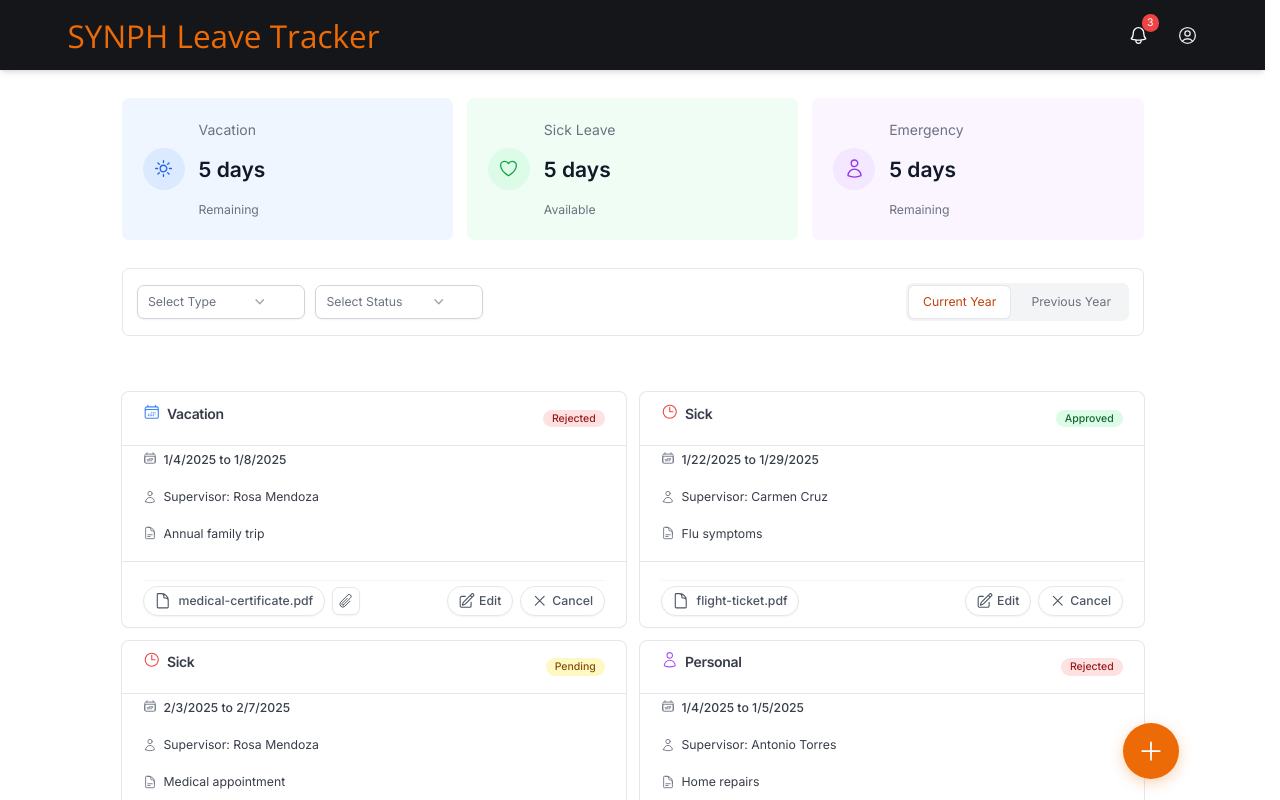
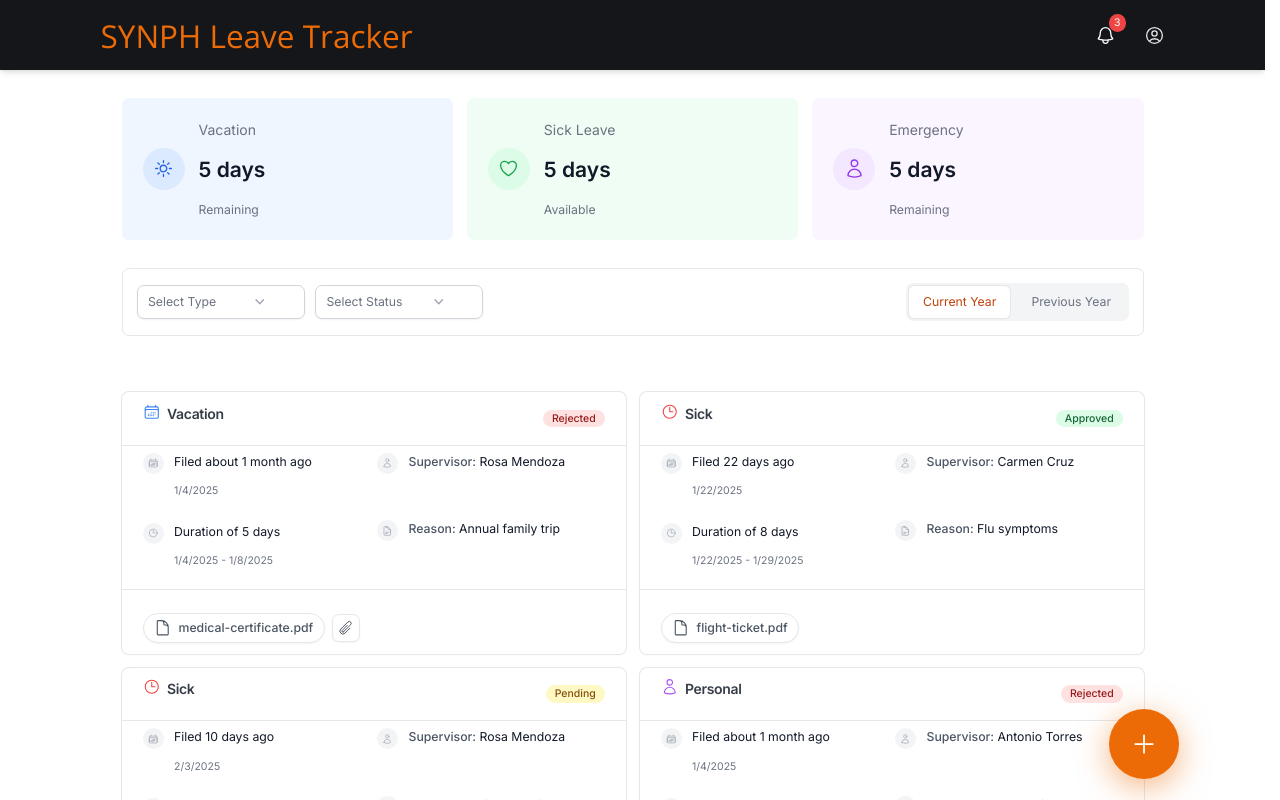
Before and after one commit to jeffreymoya/leave-tracker, a Next.js app in the folder apps/web/: page /dashboard in a window 1280 px wide. Shown: the top 800 px of the page. Built offline with nearby package versions, Linux system fonts and the light colour scheme.

Commit message:
feat: Enhance leave request modal with quick date options

```diff
--- a/apps/web/app/_components/navigation/index.tsx
+++ b/apps/web/app/_components/navigation/index.tsx
@@ -15,7 +15,7 @@ export default function Navigation() {
 
   return (
     <nav className="relative bg-[var(--primary)] shadow-md z-50">
-      <div className="container h-20 flex items-center justify-between">
+      <div className="max-w-7xl mx-auto h-20 flex items-center justify-between px-6">
         <Link
           id="header-logo"
           href="/"
--- a/apps/web/app/dashboard/_components/leaves/create-leave-modal.tsx
+++ b/apps/web/app/dashboard/_components/leaves/create-leave-modal.tsx
@@ -25,10 +25,37 @@ interface CreateLeaveModalProps {
   onClose: () => void
 }
 
+// Add new type for quick options
+type DateQuickOption = { label: string; duration: number };
+
+const leaveTypeOptions: LeaveType[] = ['Sick', 'Vacation', 'Emergency'];
+const QUICK_OPTIONS: Record<LeaveType, DateQuickOption[]> = {
+  'Vacation': [
+    { label: 'Rest of week', duration: 0 },
+    { label: 'Next Week', duration: 0 }
+  ],
+  'Sick': [
+    { label: 'Today', duration: 0 },
+    { label: 'Tomorrow', duration: 1 },
+    { label: '2 Days', duration: 1 },
+    { label: '3 Days', duration: 2 }
+  ],
+  'Emergency': [
+    { label: 'Today', duration: 0 },
+    { label: 'Tomorrow', duration: 1 },
+    { label: '2 Days', duration: 1 },
+    { label: '3 Days', duration: 2 }
+  ]
+};
+
 export function CreateLeaveModal({ isOpen, onClose }: CreateLeaveModalProps) {
   const [type, setType] = useState<LeaveType>('Vacation')
-  const [startDate, setStartDate] = useState('')
-  const [endDate, setEndDate] = useState('')
+  const [startDate, setStartDate] = useState(() => new Date().toISOString().split('T')[0]);
+  const [endDate, setEndDate] = useState(() => {
+    const date = new Date();
+    date.setDate(date.getDate() + 3);
+    return date.toISOString().split('T')[0];
+  });
   const [reason, setReason] = useState('')
   const [_attachments, setAttachments] = useState<File[]>([])
   const [supervisor, setSupervisor] = useState<string>('Miguel Ramos')
@@ -39,6 +66,34 @@ export function CreateLeaveModal({ isOpen, onClose }: CreateLeaveModalProps) {
     : mockSupervisors.filter((supervisor) =>
         supervisor.toLowerCase().includes(query.toLowerCase())
       )
+
+  // Add this function for handling quick date selection
+  const handleQuickDateSelect = (option: DateQuickOption) => {
+    const today = new Date();
+    let start = new Date();
+    let end = new Date();
+
+    if (type === 'Vacation') {
+      if (option.label === 'Rest of week') {
+        const dayOfWeek = today.getDay();
+        const daysUntilFriday = dayOfWeek <= 5 ? 5 - dayOfWeek : 6;
+        end.setDate(today.getDate() + daysUntilFriday);
+      } else { // Next Week
+        start.setDate(today.getDate() + (7 - today.getDay()));
+        end.setDate(start.getDate() + 4);
+      }
+    } else {
+      start.setDate(today.getDate() + option.duration);
+      // Calculate end date based on selection
+      const additionalDays = option.label.includes('Days')
+        ? parseInt(option.label.split(' ')[0]) - 1
+        : 0;
+      end.setDate(start.getDate() + additionalDays);
+    }
+
+    setStartDate(start.toISOString().split('T')[0]);
+    setEndDate(end.toISOString().split('T')[0]);
+  };
 
   const handleSubmit = async (e: React.FormEvent) => {
     e.preventDefault()
@@ -66,6 +121,43 @@ export function CreateLeaveModal({ isOpen, onClose }: CreateLeaveModalProps) {
       document.body.style.paddingRight = `${originalPadding}px`
     }
   }, [isOpen])
+
+  useEffect(() => {
+    const today = new Date();
+    const endDate = new Date();
+
+    // Select first quick option automatically
+    handleQuickDateSelect(QUICK_OPTIONS[type][0]);
+  }, [type]);
+
+  const getDatesForOption = (option: DateQuickOption) => {
+    const today = new Date();
+    let start = new Date();
+    let end = new Date();
+
+    if (type === 'Vacation') {
+      if (option.label === 'Rest of week') {
+        const dayOfWeek = today.getDay();
+        const daysUntilFriday = dayOfWeek <= 5 ? 5 - dayOfWeek : 6;
+        end.setDate(today.getDate() + daysUntilFriday);
+      } else { // Next Week
+        start.setDate(today.getDate() + (7 - today.getDay()));
+        end.setDate(start.getDate() + 4);
+      }
+    } else {
+      start.setDate(today.getDate() + option.duration);
+      // Update this calculation to match handleQuickDateSelect
+      const additionalDays = option.label.includes('Days')
+        ? parseInt(option.label.split(' ')[0]) - 1
+        : 0;
+      end.setDate(start.getDate() + additionalDays);
+    }
+
+    return {
+      start: start.toISOString().split('T')[0],
+      end: end.toISOString().split('T')[0]
+    };
+  };
 
   return (
     <Transition appear show={isOpen} as={Fragment}>
@@ -100,7 +192,7 @@ export function CreateLeaveModal({ isOpen, onClose }: CreateLeaveModalProps) {
                 exit={{ opacity: 0, scale: 0.95 }}
                 transition={{ duration: 0.2 }}
               >
-                <Dialog.Panel className="w-full max-w-md transform overflow-hidden rounded-2xl bg-white p-6 text-left align-middle shadow-2xl transition-all">
+                <Dialog.Panel className="w-full max-w-lg transform overflow-hidden rounded-2xl bg-white p-6 text-left align-middle shadow-2xl transition-all">
                   <Dialog.Title
                     as="h3"
                     className="text-lg font-medium leading-6 text-gray-900 mb-4"
@@ -110,19 +202,105 @@ export function CreateLeaveModal({ isOpen, onClose }: CreateLeaveModalProps) {
 
                   <form onSubmit={handleSubmit} className="space-y-4">
                     <div>
-                      <label className="block text-sm font-medium text-gray-700 mb-1">
+                      <label className="block text-sm font-medium text-gray-700 mb-2">
                         Leave Type
                       </label>
-                      <select
-                        value={type}
-                        onChange={(e) => setType(e.target.value as LeaveType)}
+                      <div className="inline-flex rounded-md shadow-sm" role="group">
+                        {leaveTypeOptions.map((option) => (
+                          <button
+                            key={option}
+                            type="button"
+                            onClick={() => setType(option)}
+                            className={`px-4 py-2 text-sm font-medium border ${
+                              type === option
+                                ? 'bg-[var(--accent)] text-white border-[var(--accent)]'
+                                : 'bg-white text-gray-700 border-gray-300 hover:bg-gray-50'
+                            } ${option === 'Sick' ? 'rounded-l-lg' : ''} ${
+                              option === 'Emergency' ? 'rounded-r-lg' : 'border-r-0'
+                            } focus:z-10 focus:ring-1 focus:ring-[var(--accent)]`}
+                          >
+                            {option}
+                          </button>
+                        ))}
+                      </div>
+                    </div>
+
+                    <div className="grid grid-cols-2 gap-4">
+                      <div className="col-span-2 space-y-2">
+                        <div className="flex flex-wrap gap-2">
+                          {QUICK_OPTIONS[type].map((option) => {
+                            const dates = getDatesForOption(option);
+                            const isSelected = startDate === dates.start && endDate === dates.end;
+
+                            return (
+                              <button
+                                key={option.label}
+                                type="button"
+                                onClick={() => handleQuickDateSelect(option)}
+                                className={`px-4 py-2 text-sm font-semibold rounded-lg transition-all
+                                  ${
+                                    isSelected
+                                      ? 'bg-[var(--accent)] text-white ring-2 ring-[var(--accent)] ring-offset-2 shadow-lg'
+                                      : 'bg-white text-gray-700 hover:bg-gray-50 border border-gray-200 hover:border-gray-300 shadow-sm hover:shadow-md'
+                                  }`}
+                              >
+                                {option.label}
+                              </button>
+                            );
+                          })}
+                        </div>
+                        <div className="grid grid-cols-2 gap-4">
+                          <div>
+                            <label className="block text-sm font-medium text-gray-700 mb-1">
+                              Start Date
+                            </label>
+                            <input
+                              type="date"
+                              value={startDate}
+                              onChange={(e) => setStartDate(e.target.value)}
+                              className="block w-full rounded-md border-gray-300 shadow-sm focus:border-[var(--accent)] focus:ring-[var(--accent)]"
+                              required
+                            />
+                          </div>
+                          <div>
+                            <label className="block text-sm font-medium text-gray-700 mb-1">
+                              End Date
+                            </label>
+                            <input
+                              type="date"
+                              value={endDate}
+                              onChange={(e) => setEndDate(e.target.value)}
+                              className="block w-full rounded-md border-gray-300 shadow-sm focus:border-[var(--accent)] focus:ring-[var(--accent)]"
+                              required
+                            />
+                          </div>
+                        </div>
+                      </div>
+                    </div>
+
+                    <div>
+                      <label className="block text-sm font-medium text-gray-700 mb-1">
+                        Reason
+                      </label>
+                      <textarea
+                        value={reason}
+                        onChange={(e) => setReason(e.target.value)}
+                        rows={3}
                         className="block w-full rounded-md border-gray-300 shadow-sm focus:border-[var(--accent)] focus:ring-[var(--accent)]"
                         required
-                      >
-                        <option value="Vacation">Vacation</option>
-                        <option value="Sick">Sick</option>
-                        <option value="Personal">Personal</option>
-                      </select>
+                      />
+                    </div>
+
+                    <div>
+                      <label className="block text-sm font-medium text-gray-700 mb-1">
+                        Attachments
+                      </label>
+                      <input
+                        type="file"
+                        multiple
+                        onChange={(e) => setAttachments(Array.from(e.target.files || []))}
+                        className="block w-full text-sm text-gray-500 file:mr-4 file:py-2 file:px-4 file:rounded-md file:border-0 file:text-sm file:font-medium file:bg-[var(--accent)] file:text-white hover:file:bg-[var(--accent-hover)]"
+                      />
                     </div>
 
                     <div>
@@ -192,58 +370,6 @@ export function CreateLeaveModal({ isOpen, onClose }: CreateLeaveModalProps) {
                       </Combobox>
                     </div>
 
-                    <div className="grid grid-cols-2 gap-4">
-                      <div>
-                        <label className="block text-sm font-medium text-gray-700 mb-1">
-                          Start Date
-                        </label>
-                        <input
-                          type="date"
-                          value={startDate}
-                          onChange={(e) => setStartDate(e.target.value)}
-                          className="block w-full rounded-md border-gray-300 shadow-sm focus:border-[var(--accent)] focus:ring-[var(--accent)]"
-                          required
-                        />
-                      </div>
-                      <div>
-                        <label className="block text-sm font-medium text-gray-700 mb-1">
-                          End Date
-                        </label>
-                        <input
-                          type="date"
-                          value={endDate}
-                          onChange={(e) => setEndDate(e.target.value)}
-                          className="block w-full rounded-md border-gray-300 shadow-sm focus:border-[var(--accent)] focus:ring-[var(--accent)]"
-                          required
-                        />
-                      </div>
-                    </div>
-
-                    <div>
-                      <label className="block text-sm font-medium text-gray-700 mb-1">
-                        Reason
-                      </label>
-                      <textarea
-                        value={reason}
-                        onChange={(e) => setReason(e.target.value)}
-                        rows={3}
-                        className="block w-full rounded-md border-gray-300 shadow-sm focus:border-[var(--accent)] focus:ring-[var(--accent)]"
-                        required
-                      />
-                    </div>
-
-                    <div>
-                      <label className="block text-sm font-medium text-gray-700 mb-1">
-                        Attachments
-                      </label>
-                      <input
-                        type="file"
-                        multiple
-                        onChange={(e) => setAttachments(Array.from(e.target.files || []))}
-                        className="block w-full text-sm text-gray-500 file:mr-4 file:py-2 file:px-4 file:rounded-md file:border-0 file:text-sm file:font-medium file:bg-[var(--accent)] file:text-white hover:file:bg-[var(--accent-hover)]"
-                      />
-                    </div>
-
                     <div className="mt-6 flex justify-end gap-3">
                       <button
                         type="button"
--- a/apps/web/app/dashboard/_components/leaves/leave-card-content.tsx
+++ b/apps/web/app/dashboard/_components/leaves/leave-card-content.tsx
@@ -1,4 +1,5 @@
-import { CalendarDaysIcon, UserIcon, DocumentTextIcon } from '@heroicons/react/24/outline'
+import { CalendarDaysIcon, UserIcon, DocumentTextIcon, ClockIcon } from '@heroicons/react/24/outline'
+import { formatDistanceToNow, differenceInDays } from 'date-fns'
 
 interface LeaveCardContentProps {
   startDate: string
@@ -8,32 +9,73 @@ interface LeaveCardContentProps {
 }
 
 export function LeaveCardContent({ startDate, endDate, userId, reason }: LeaveCardContentProps) {
+  const start = new Date(startDate)
+  const end = new Date(endDate)
+  const durationDays = differenceInDays(end, start) + 1 // +1 to include both start and end days
+
   return (
-    <div className="px-4 py-1.5 sm:px-6">
-      <div className="space-y-1.5">
-        <div className="flex items-start gap-2">
-          <CalendarDaysIcon className="h-4 w-4 text-[var(--text-secondary)] flex-shrink-0" aria-hidden="true" />
-          <p className="text-sm font-medium text-[var(--text-primary)]">
-            {new Date(startDate).toLocaleDateString()} to{' '}
-            {new Date(endDate).toLocaleDateString()}
-          </p>
+    <div className="px-4 py-2 sm:px-6">
+      <div className="grid grid-cols-2 gap-2">
+        {/* Left Column */}
+        <div className="space-y-3">
+          {/* Filed Date */}
+          <div className="flex items-start gap-3">
+            <div className="inline-flex h-6 w-6 items-center justify-center rounded-full bg-gray-100 p-1.5">
+              <CalendarDaysIcon className="h-4 w-4 text-gray-400" aria-hidden="true" />
+            </div>
+            <div className="flex-1">
+              <p className="text-sm text-gray-900">
+                Filed {formatDistanceToNow(start, { addSuffix: true })}
+              </p>
+              <p className="text-xs text-gray-500">
+                {start.toLocaleDateString()}
+              </p>
+            </div>
+          </div>
+
+          {/* Duration */}
+          <div className="flex items-start gap-3">
+            <div className="inline-flex h-6 w-6 items-center justify-center rounded-full bg-gray-100 p-1.5">
+              <ClockIcon className="h-4 w-4 text-gray-400" aria-hidden="true" />
+            </div>
+            <div className="flex-1">
+              <p className="text-sm text-gray-900">
+                Duration of {durationDays} day{durationDays > 1 ? 's' : ''}
+              </p>
+              <p className="text-xs text-gray-500">
+                {start.toLocaleDateString()} - {end.toLocaleDateString()}
+              </p>
+            </div>
+          </div>
         </div>
 
-        <div className="flex items-start gap-2">
-          <UserIcon className="h-4 w-4 text-[var(--text-secondary)] mt-0.5 flex-shrink-0" aria-hidden="true" />
-          <p className="text-sm text-[var(--text-primary)] line-clamp-2">
-            Supervisor: {userId}
-          </p>
-        </div>
-
-        {reason && (
-          <div className="flex items-start gap-2">
-            <DocumentTextIcon className="h-4 w-4 text-[var(--text-secondary)] mt-0.5 flex-shrink-0" aria-hidden="true" />
-            <p className="text-sm text-[var(--text-primary)] line-clamp-2">
-              {reason}
+        {/* Right Column */}
+        <div className="space-y-3">
+          {/* Supervisor Section */}
+          <div className="flex items-start gap-3">
+            <div className="inline-flex h-6 w-6 items-center justify-center rounded-full bg-gray-100 p-1.5">
+              <UserIcon className="h-4 w-4 text-gray-400" aria-hidden="true" />
+            </div>
+            <p className="text-sm text-gray-600">
+              <span className="font-medium">Supervisor:</span> <span className="text-sm text-gray-900">{userId}</span>
             </p>
           </div>
-        )}
+
+          {/* Add empty spacer to match left column height when reason exists */}
+          {reason && <div className="h-[15px]"/>}
+
+          {/* Reason Section */}
+          {reason && (
+            <div className="flex items-start gap-3">
+              <div className="inline-flex h-6 w-6 items-center justify-center rounded-full bg-gray-100 p-1.5">
+                <DocumentTextIcon className="h-4 w-4 text-gray-400" aria-hidden="true" />
+              </div>
+              <p className="text-sm text-gray-600">
+                <span className="font-medium">Reason:</span> <span className="text-sm text-gray-900">{reason}</span>
+              </p>
+            </div>
+          )}
+        </div>
       </div>
     </div>
   )
--- a/apps/web/app/dashboard/_components/leaves/leave-card-footer.tsx
+++ b/apps/web/app/dashboard/_components/leaves/leave-card-footer.tsx
@@ -8,9 +8,10 @@ interface LeaveCardFooterProps {
   attachments?: Leave['attachments']
   onEdit: () => void
   onDelete: () => void
+  status: Leave['status']
 }
 
-export function LeaveCardFooter({ attachments, onEdit, onDelete }: LeaveCardFooterProps) {
+export function LeaveCardFooter({ attachments, onEdit, onDelete, status }: LeaveCardFooterProps) {
   const renderAttachments = () => {
     if (!attachments || attachments.length === 0) {
       return <div className="w-7" /> // Spacer for consistent layout
@@ -42,10 +43,11 @@ export function LeaveCardFooter({ attachments, onEdit, onDelete }: LeaveCardFoot
   }
 
   return (
-    <div className="mt-2 pt-1.5 border-t border-gray-100 flex items-center justify-between">
+    <div className="mt-2 pt-1.5 flex items-center justify-between">
       <div className="flex gap-2">
         {renderAttachments()}
       </div>
+      {status === 'Pending' && (
         <div className="flex gap-2">
           <button
             className="flex items-center gap-1 rounded-full px-3 py-1.5 text-gray-600 hover:text-blue-600
@@ -68,6 +70,7 @@ export function LeaveCardFooter({ attachments, onEdit, onDelete }: LeaveCardFoot
             <span className="hidden md:inline text-sm font-medium">Cancel</span>
           </button>
         </div>
+      )}
     </div>
   )
 }
--- a/apps/web/app/dashboard/_components/leaves/leave-card.tsx
+++ b/apps/web/app/dashboard/_components/leaves/leave-card.tsx
@@ -23,6 +23,7 @@ export function LeaveCard({ leave, onEdit, onDelete }: LeaveCardProps) {
       <div className="px-4 py-3 sm:px-6">
         <LeaveCardFooter
           attachments={leave.attachments}
+          status={leave.status}
           onEdit={() => onEdit(leave)}
           onDelete={() => onDelete(leave)}
         />
--- a/apps/web/package.json
+++ b/apps/web/package.json
@@ -22,12 +22,16 @@
     "@heroicons/react": "^2.0.18",
     "@leave/types": "*",
     "@tanstack/react-query": "^5.0.0",
+    "@types/react-date-range": "^1.4.9",
+    "@types/react-datepicker": "^7.0.0",
     "date-fns": "^2.30.0",
     "lucide-react": "^0.344.0",
     "motion": "^12.4.7",
     "next": "14.1.0",
     "react": "^18.2.0",
     "react-big-calendar": "^1.8.6",
+    "react-date-range": "^2.0.1",
+    "react-datepicker": "^8.1.0",
     "react-dom": "^18.2.0"
   },
   "devDependencies": {
--- a/apps/web/types/leaves.ts
+++ b/apps/web/types/leaves.ts
@@ -1,4 +1,4 @@
-export type LeaveType = 'Vacation' | 'Sick' | 'Personal'
+export type LeaveType = 'Vacation' | 'Sick' | 'Personal' | 'Emergency'
 
 export type LeaveStatus = 'Pending' | 'Approved' | 'Rejected'
 
```
Also changed, not shown: apps/web/app/dashboard/_components/fab.tsx (+14 -1 lines), 1 other file (tests, documents, lock files or other folders). Lines whose indentation alone changed are shown as unchanged.
